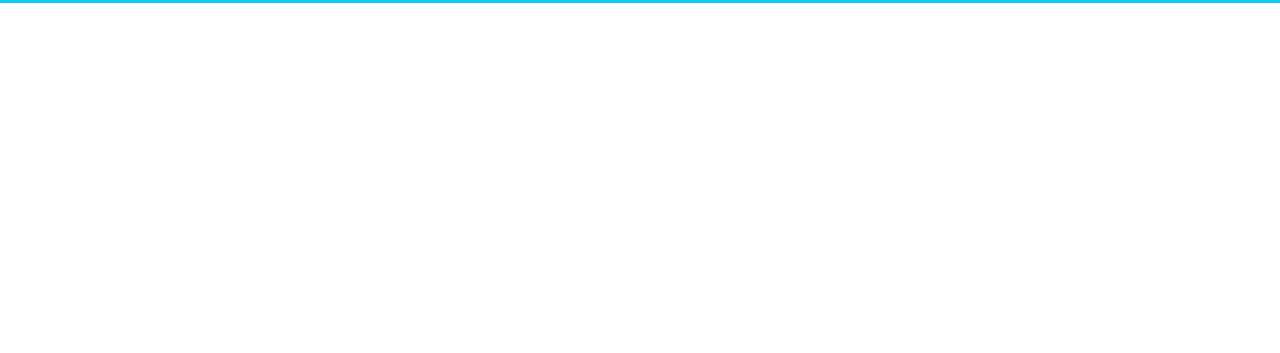
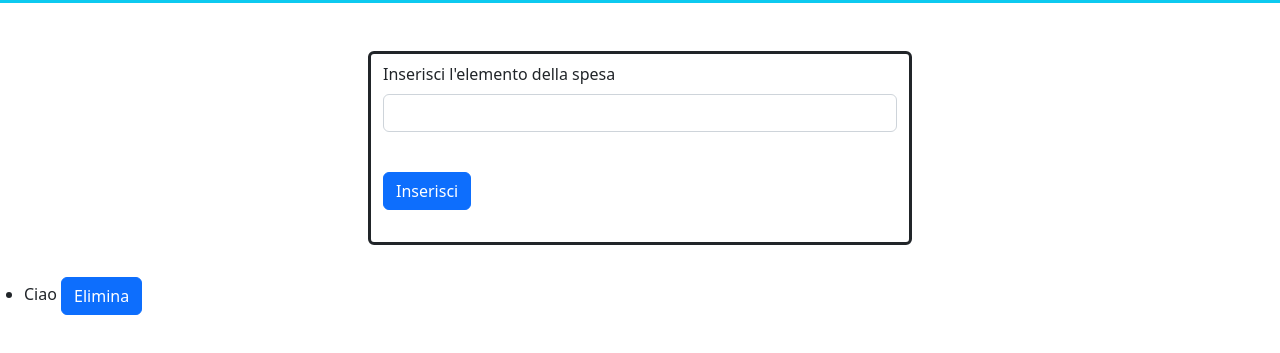
Before and after one commit to MaurizioLeombruni/js-lista-spesa, a plain HTML site: page index.html in a window 1280 px wide. Shown: the part 53-406 px from the top of the page. Drawn offline with nearby package versions, Linux system fonts and the light colour scheme.

Commit message:
Stesura codice HTML.

```diff
--- a/index.html
+++ b/index.html
@@ -9,10 +9,41 @@
 </head>
   <body>
     <div class="container-fluid text-center px-0">
-      <div class="row m-0 p-0">
+      <div class="row mb-5 p-0">
         <div class="col-12 bg-info">
           <h1>Lista della spesa</h1>
         </div>
+      </div>
+
+      <div class="row mx-5 px-5">
+        <div class="col-sm-3">
+
+        </div>
+
+        <div class="col-sm-6 border border-dark border-3 rounded py-2">
+          <div class="mb-3 text-start">
+            <label for="inputElement" class="form-label">Inserisci l'elemento della spesa</label>
+            <input type="text" class="form-control" id="inputElement">
+            <div class="row my-4 pt-3">
+              <div class="col-sm-4 text-start">
+                <button type="button" class="btn btn-primary">Inserisci</button>
+              </div>
+            </div>
+          </div>
+        </div>
+
+        <div class="col-sm-3">
+
+        </div>
+
+      </div>
+
+      <div class="row mt-4 pt-2 px-4 text-start" id="groceryList">
+        <ul>
+          <li>
+            Ciao <button type="button" class="btn btn-primary">Elimina</button>
+          </li>
+        </ul>
       </div>
     </div>
     <script src="https://cdn.jsdelivr.net/npm/bootstrap@5.2.2/dist/js/bootstrap.bundle.min.js" integrity="sha384-OERcA2EqjJCMA+/3y+gxIOqMEjwtxJY7qPCqsdltbNJuaOe923+mo//f6V8Qbsw3" crossorigin="anonymous"></script>
```
